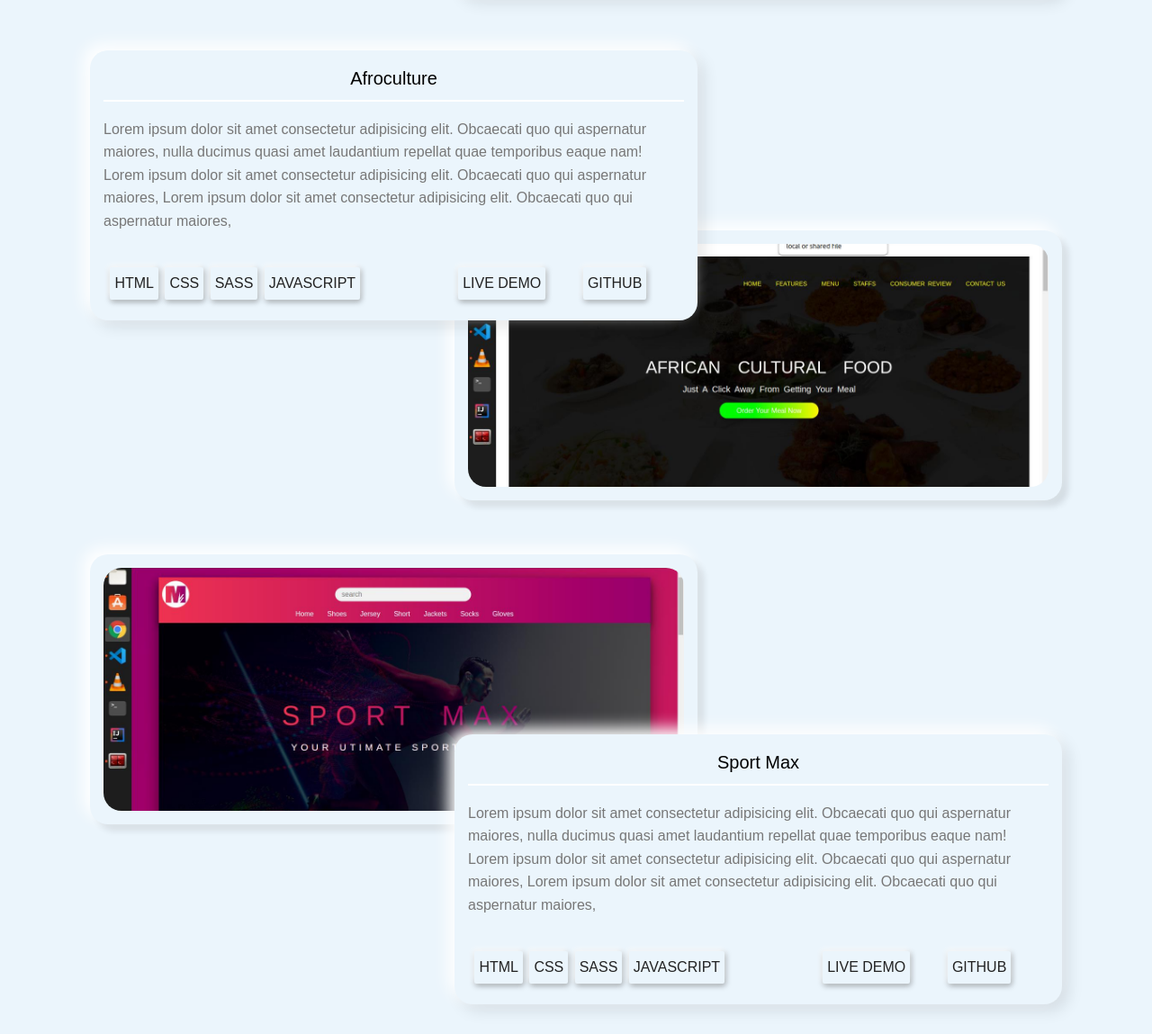
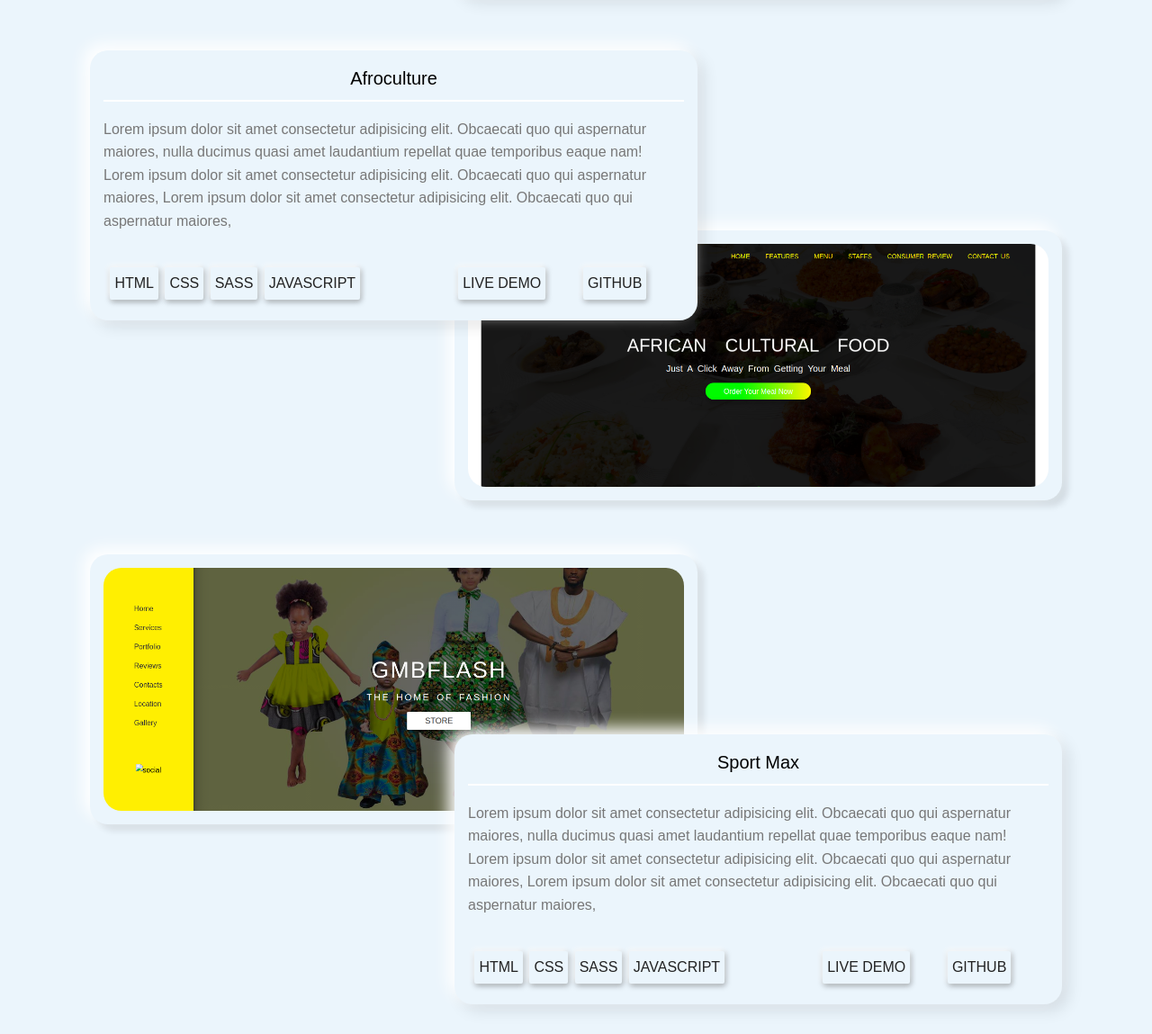
Before and after one commit to zerobug110/portfolio, a website: page index.html in a window 1280 px wide. Shown: the part 2080-3229 px from the top of the page at 90% size. Drawn offline with Linux system fonts and the light colour scheme.

Commit message:
updates project picture and added a gmb project

```diff
--- a/index.html
+++ b/index.html
@@ -94,7 +94,59 @@
             <h2 class="header-2">projects</h2>
             <div class="project">
                 <div class="project__img--box-1">
-                    <img src="images/sport-max.jpg" alt="sportmax" class="project__img-1">
+                    <img src="images/sportmax.png" alt="sportmax" class="project__img-1">
+                </div>
+                <div class="project__details-1">
+                    <h3 class="project__header">sport max</h3>
+                    <p class="project__details--description">
+                        Lorem ipsum dolor sit amet consectetur adipisicing elit. Obcaecati quo qui aspernatur maiores,
+                        nulla ducimus quasi amet laudantium repellat quae temporibus eaque nam!
+                        Lorem ipsum dolor sit amet consectetur adipisicing elit. Obcaecati quo qui aspernatur maiores,
+                        Lorem ipsum dolor sit amet consectetur adipisicing elit. Obcaecati quo qui aspernatur maiores,
+                    </p>
+                    <ul class="project__used-tech">
+                        <li>html</li>
+                        <li>css</li>
+                        <li>sass</li>
+                        <li>javascript</li>
+                    </ul>
+                    <ul class="project__used-tech">
+                        <a href="" class="vist"><li>live demo</li></a>
+                        <a href="" class="vist"><li>github</li></a>
+                    </ul>
+                </div>
+            </div>
+        </div>
+        <div class="projects">
+            <div class="project">
+                <div class="project__img--box-2">
+                    <img src="images/afroculture.png" alt="afroculture food resturant" class="project__img-2">
+                </div>
+                <div class="project__details-2">
+                    <h3 class="project__header">afroculture</h3>
+                    <p class="project__details--description">
+                        Lorem ipsum dolor sit amet consectetur adipisicing elit. Obcaecati quo qui aspernatur maiores,
+                        nulla ducimus quasi amet laudantium repellat quae temporibus eaque nam!
+                        Lorem ipsum dolor sit amet consectetur adipisicing elit. Obcaecati quo qui aspernatur maiores,
+                        Lorem ipsum dolor sit amet consectetur adipisicing elit. Obcaecati quo qui aspernatur maiores,
+                    </p>
+                    <ul class="project__used-tech">
+                        <li>html</li>
+                        <li>css</li>
+                        <li>sass</li>
+                        <li>javascript</li>
+                    </ul>
+                    <ul class="project__used-tech">
+                        <a href="" class="vist"><li>live demo</li></a>
+                        <a href="" class="vist"><li>github</li></a>
+                    </ul>
+                </div>
+            </div>
+        </div>
+        <div class="projects">
+            <div class="project">
+                <div class="project__img--box-1">
+                    <img src="images/gmbflash.png" alt="sportmax" class="project__img-1">
                 </div>
                 <div class="project__details-1">
                     <h3 class="project__header">sport max</h3>
@@ -121,7 +173,7 @@
         <div class="projects">
             <div class="project">
                 <div class="project__img--box-2">
-                    <img src="images/afroculture.jpg" alt="afroculture food resturant" class="project__img-2">
+                    <img src="images/afroculture.png" alt="afroculture food resturant" class="project__img-2">
                 </div>
                 <div class="project__details-2">
                     <h3 class="project__header">afroculture</h3>
@@ -144,34 +196,6 @@
                 </div>
             </div>
         </div>
-
-        <div class="projects">
-            <div class="project">
-                <div class="project__img--box-1">
-                    <img src="images/sport-max.jpg" alt="sportmax" class="project__img-1">
-                </div>
-                <div class="project__details-1">
-                    <h3 class="project__header">sport max</h3>
-                    <p class="project__details--description">
-                        Lorem ipsum dolor sit amet consectetur adipisicing elit. Obcaecati quo qui aspernatur maiores,
-                        nulla ducimus quasi amet laudantium repellat quae temporibus eaque nam!
-                        Lorem ipsum dolor sit amet consectetur adipisicing elit. Obcaecati quo qui aspernatur maiores,
-                        Lorem ipsum dolor sit amet consectetur adipisicing elit. Obcaecati quo qui aspernatur maiores,
-                    </p>
-                    <ul class="project__used-tech">
-                        <li>html</li>
-                        <li>css</li>
-                        <li>sass</li>
-                        <li>javascript</li>
-                    </ul>
-                    <ul class="project__used-tech">
-                        <a href="" class="vist"><li>live demo</li></a>
-                        <a href="" class="vist"><li>github</li></a>
-                    </ul>
-                </div>
-            </div>
-        </div>
-
         <section class="about-section">
             <h2 class="header-2">about me</h2>
             <div class="about">
--- a/sass/contact.scss
+++ b/sass/contact.scss
@@ -7,7 +7,7 @@
 .contact {
     grid-column: 1 / -1;
     box-shadow: -.7rem -.7rem 1.7rem rgba(255,255,255, 1),
-    .7rem .7rem 1.7rem rgba(0,0,0, .1);
+                 .7rem .7rem 1.7rem rgba(0,0,0, .1);
     margin : 5rem 0;
     border-radius: 2rem;
 
@@ -58,7 +58,7 @@
     margin-bottom: 2rem;
 
     box-shadow: -.3rem -.3rem .9rem rgba(0,0,0, .1),
-    .3rem .3rem .9rem rgba(255,255,255, 1);
+                .3rem .3rem .9rem rgba(255,255,255, 1);
 }
 
 .submit {
@@ -73,7 +73,12 @@
     outline: none;
     background-color: #ebf5fc;
     box-shadow: -.7rem -.7rem 1.7rem rgba(255,255,255, 1),
-   .7rem .7rem 1.7rem rgba(0,0,0, .1);
+                  .7rem .7rem 1.7rem rgba(0,0,0, .1);
+
+    &:active{
+        box-shadow: .7rem .7rem 1.7rem rgba(255,255,255, 1),
+                    -.7rem -.7rem 1.7rem rgba(0,0,0, .1);
+    }
 
 }
 
```
Also changed, not shown: images/afroculture.jpg (deleted), images/afroculture.png (added), images/gmbflash.png (added), images/sport-max.jpg (deleted), images/sportmax.png (added), style/style.css.
